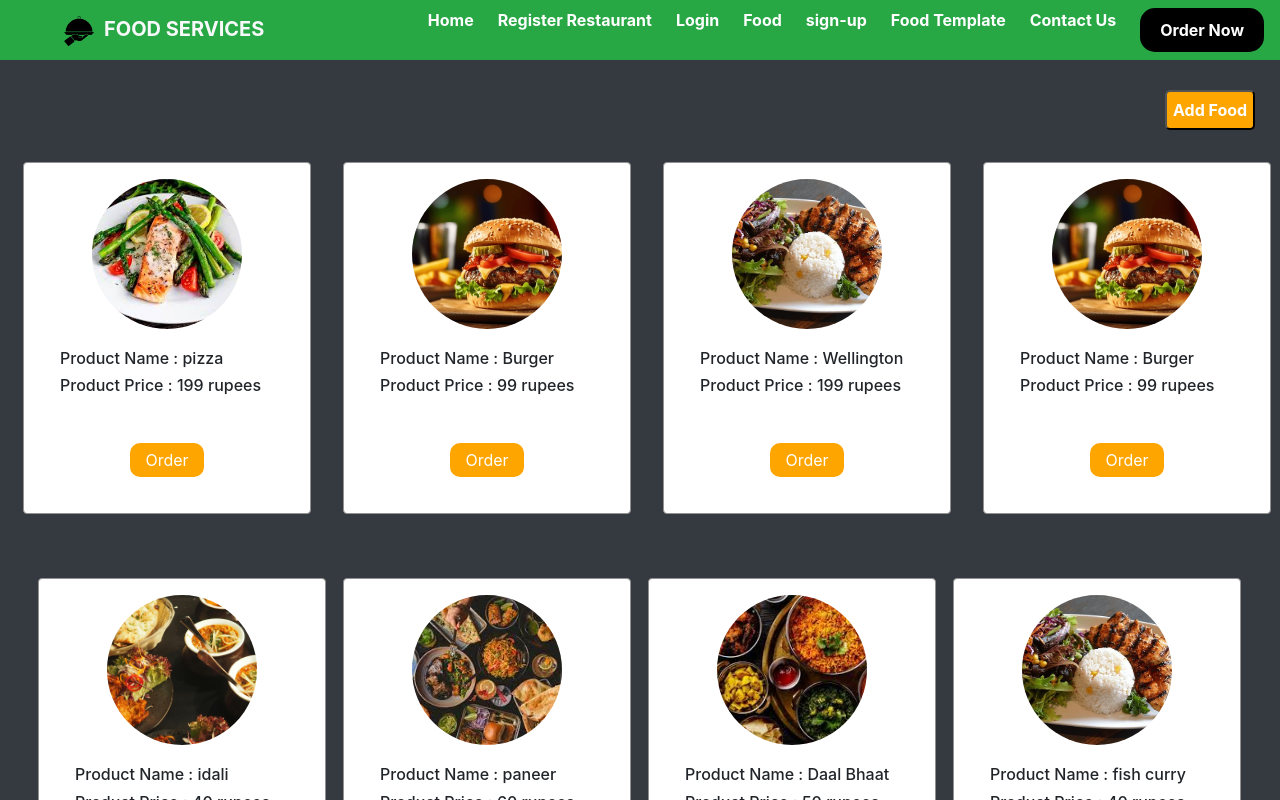
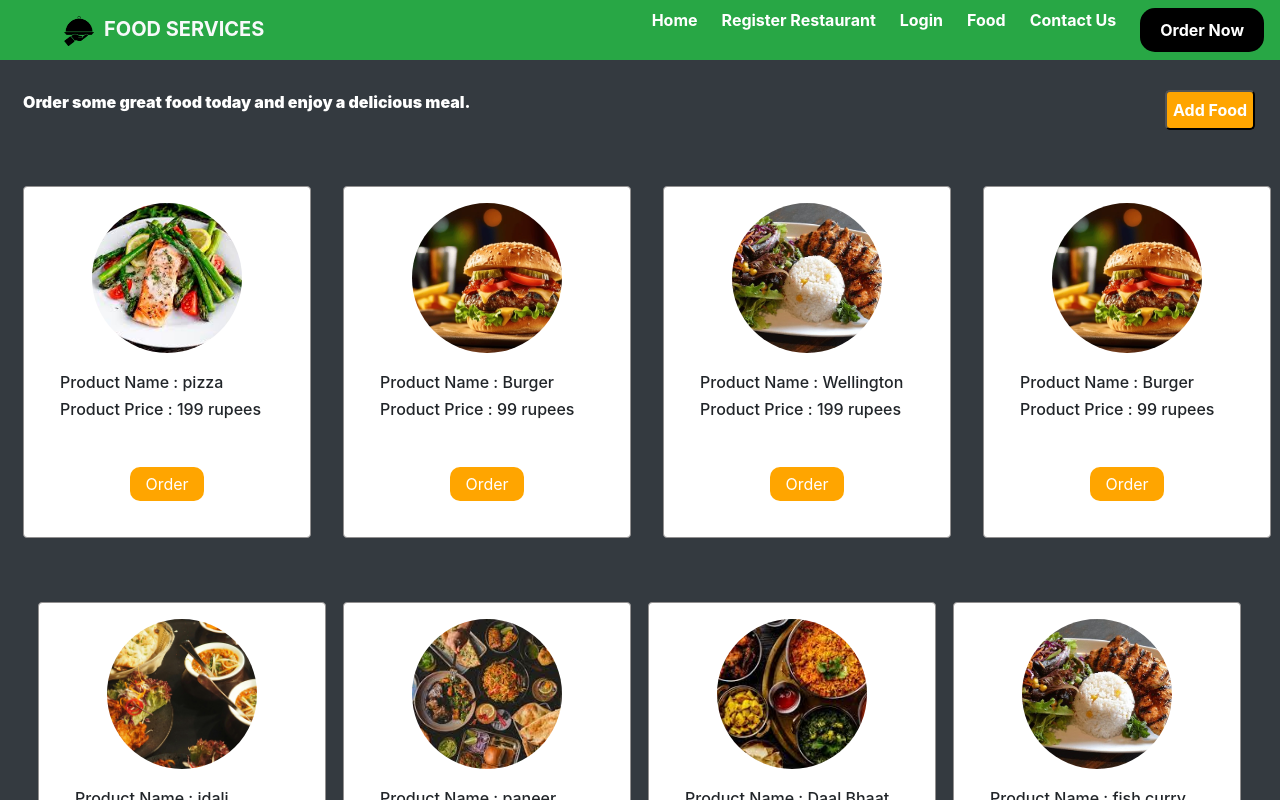
Before and after one commit to Rahul-7504/food-service, an Angular app in the folder food-services/: page /orderNow in a window 1280 px wide. Shown: the top 800 px of the page. Built offline with nearby package versions, Linux system fonts and the light colour scheme.

Commit message:
worked on order now page

```diff
--- a/food-services/src/app/app.component.html
+++ b/food-services/src/app/app.component.html
@@ -21,12 +21,10 @@
           <li class="nav-item">
             <a routerLink="/navbar/foods" class="ml-4" routerLinkActive="active"><b>Food</b></a>
           </li>
-          <li class="nav-item">
+          <!-- <li class="nav-item">
             <a routerLink="/navbar/signUp" class="ml-4"  routerLinkActive="active"><b>sign-up</b></a>
-          </li>
-          <li class="nav-item">
-            <a routerLink="/navbar/food-template" class="ml-4" routerLinkActive="active"><b>Food Template</b></a>
-          </li>
+          </li> -->
+
           <li class="nav-item">
             <a routerLink="/navbar/contactUs" class="ml-4" routerLinkActive="active"><b>Contact Us</b></a>
           </li>
--- a/food-services/src/app/navbar/order-now/order-now.component.html
+++ b/food-services/src/app/navbar/order-now/order-now.component.html
@@ -1,9 +1,14 @@
 <div class="container-fluid bg-dark">
     <div  >
         <button class="margin5" (click)="openplan()" ><b>Add Food</b></button>
+
+    </div>
+    <div class="">
+        <p  class="fixed pl-2" ><b>Order some great food today and enjoy a delicious meal.</b></p>
+
     </div>
 
-<div class="row pt-4 ">
+<div class="row pt-5 ">
 
     <div class="col-sm-3">
         <div class="card p-3 m-2" style="width: 18rem; border: 1px solid rgb(146, 144, 144);">
@@ -109,7 +114,7 @@
 </div>
 <div *ngIf="showSidenar">
     <div class="sidepanel sidepanel_member_list" id="openSidepanel">
-        <app-food-template [isEditMember]="isEditMember" (closeSiderbar)="closeSiderbar($event)"></app-food-template>
+        <app-food-template [isEditMember]="isEditMember" (closeSiderbar)="closeSiderbar"></app-food-template>
 
     </div>
 
--- a/food-services/src/app/navbar/order-now/order-now.component.scss
+++ b/food-services/src/app/navbar/order-now/order-now.component.scss
@@ -32,6 +32,10 @@
     border-radius: 5px;
     background-color: orange;
 }
+.margin6{
+    position: relative;
+    margin-top: 190px !important;
+}
 .sidepanel {
     width: 0;
     position: fixed;
@@ -55,3 +59,10 @@
       max-height: 100vh;
     }
 }
+.fixed{
+    position: absolute;
+    top: 90px;
+    color: white;
+    font-weight: 800;
+
+}
```
